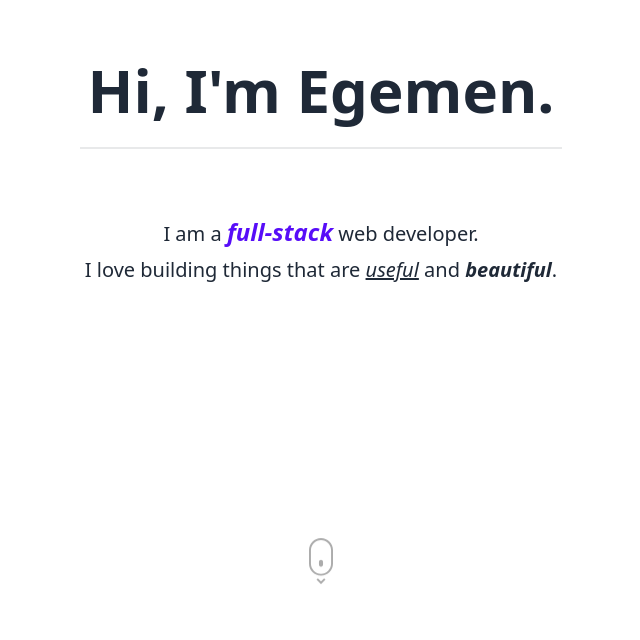
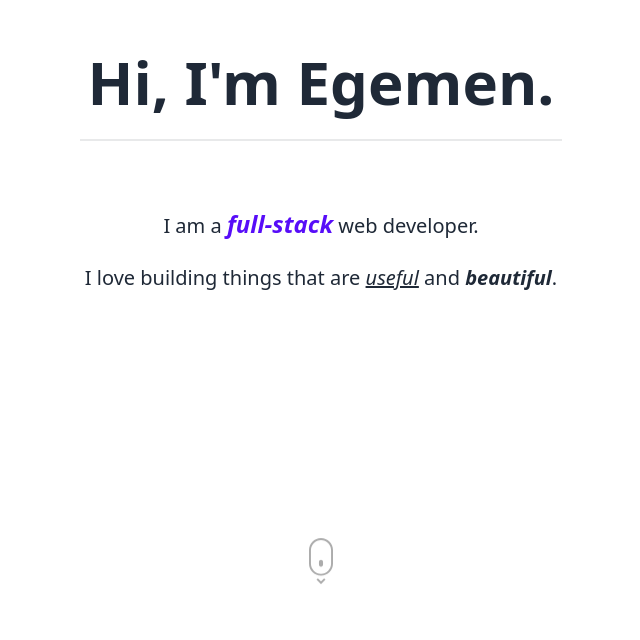
Before and after one commit to egemen-dev/portfolio, a React (Create React App) app: page / in a window 1280 px wide. Shown: the part 160-800 px from the top of the page, without its empty margins (319-959 px from the left). Built offline with nearby package versions, Linux system fonts and the light colour scheme.

Commit message:
Add padding

```diff
--- a/src/components/Welcome.js
+++ b/src/components/Welcome.js
@@ -9,7 +9,7 @@ export default function Welcome() {
             </h1>
           </div>
           <div className="divider my-3"></div>
-          <p className="mt-12 mb-2 text-xl reveal-after-2-seconds">
+          <p className="mt-12 mb-6 text-xl reveal-after-2-seconds">
             I am a{" "}
             <span className="text-2xl text-primary font-bold italic">full-stack</span> web
             developer.
```
